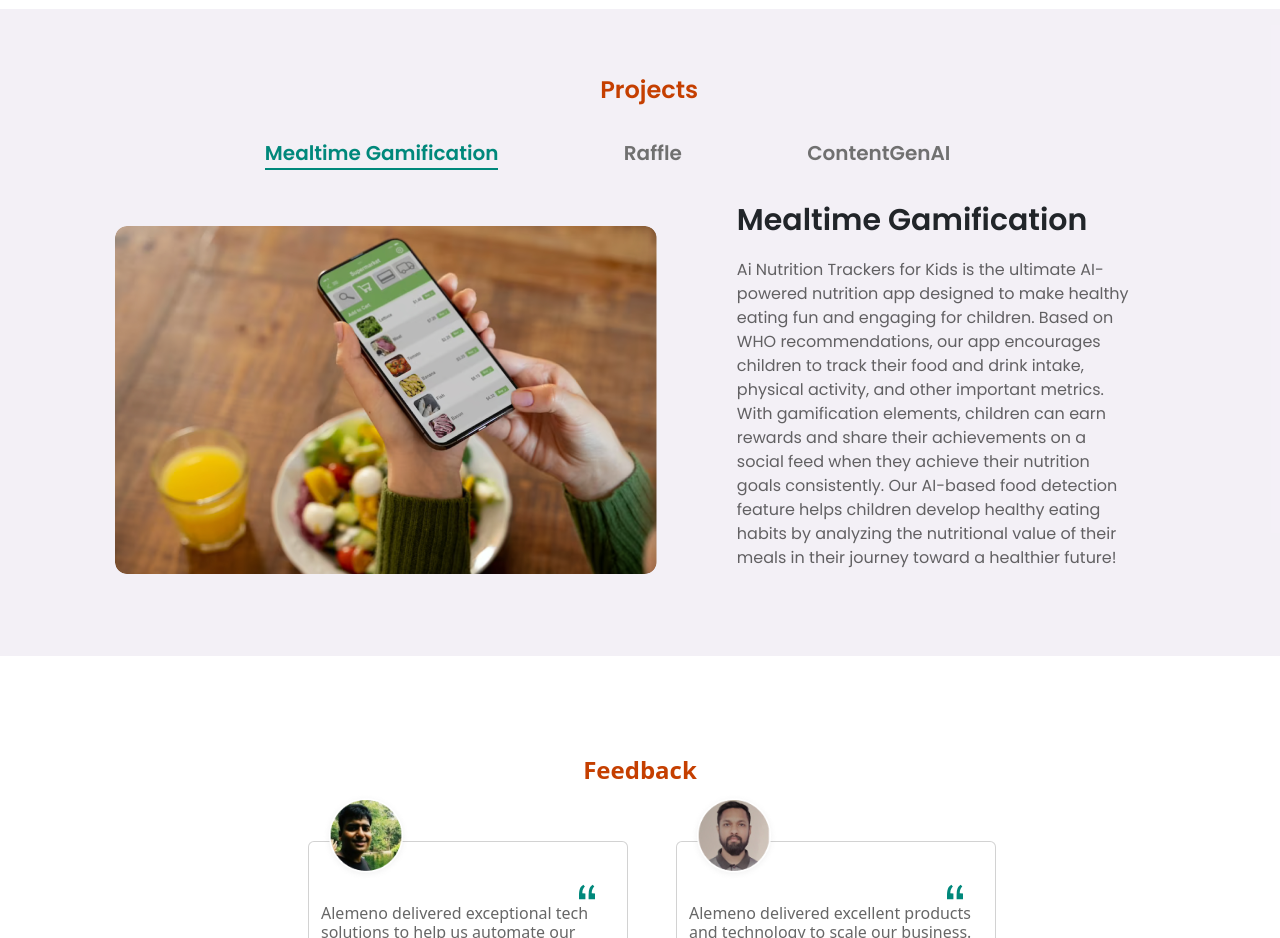
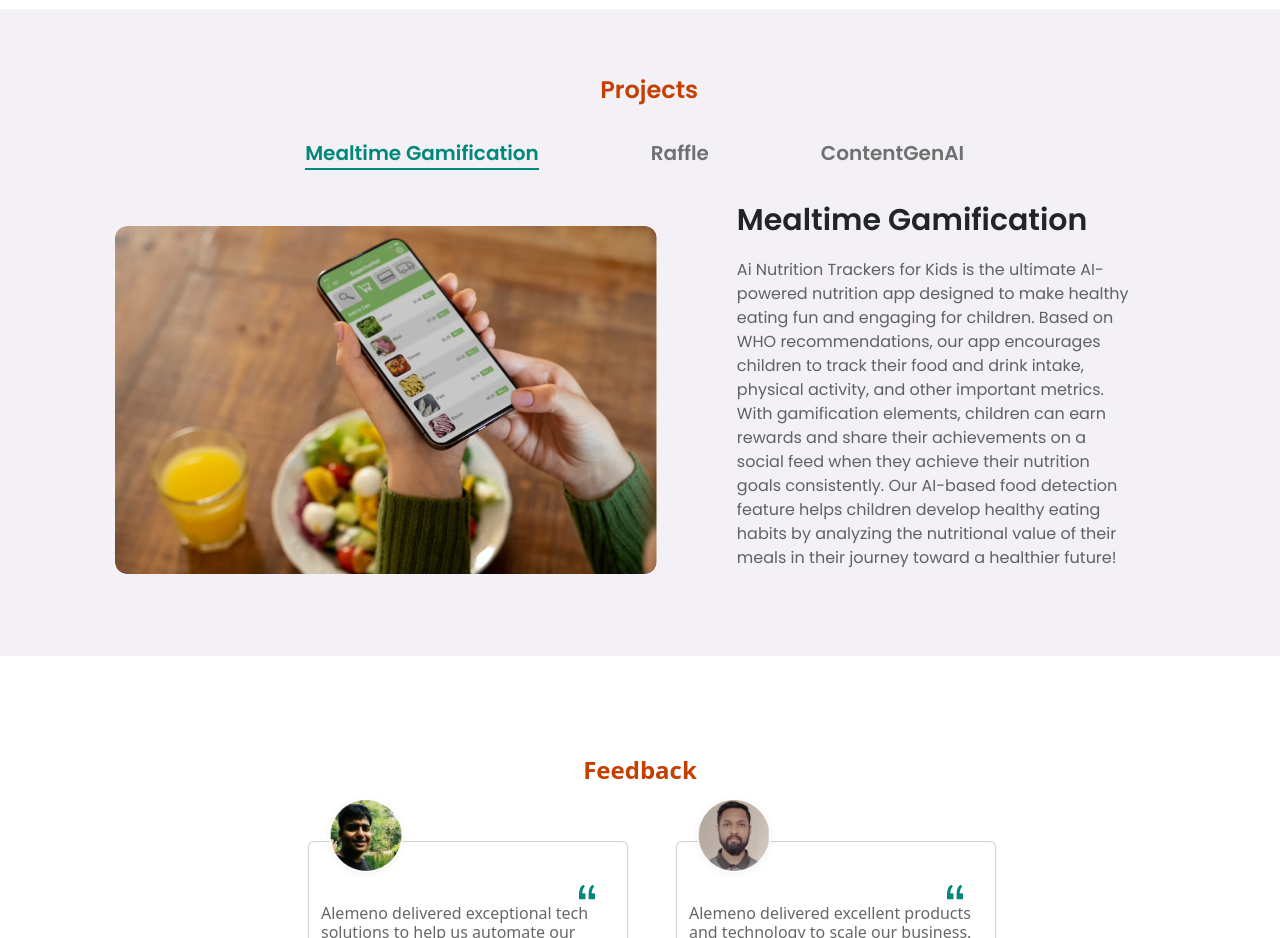
Before and after one commit to Akshay0014/Alemeno_frontend, a plain HTML site: page index.html in a window 1280 px wide. Shown: the part 1500-2438 px from the top of the page. Drawn offline with nearby package versions, Linux system fonts and the light colour scheme.

Commit message:
Button more close

```diff
--- a/static/projects.css
+++ b/static/projects.css
@@ -127,12 +127,12 @@ margin-bottom: 10px;
     }
     .frame-parent2 {
       flex-direction: row;
-      justify-content: space-around;
-      grid-gap: 9em;
+      justify-content: flex-start;
+      grid-gap: 7em;
       grid-row-gap: 1em;
-      gap:1rem;
+      /* gap:1rem; */
       margin-top: 20px;
-      margin-left: 13%;
+      margin-left: 21%;
       margin-right: 20%;
       align-items: flex-start;
   }
```
